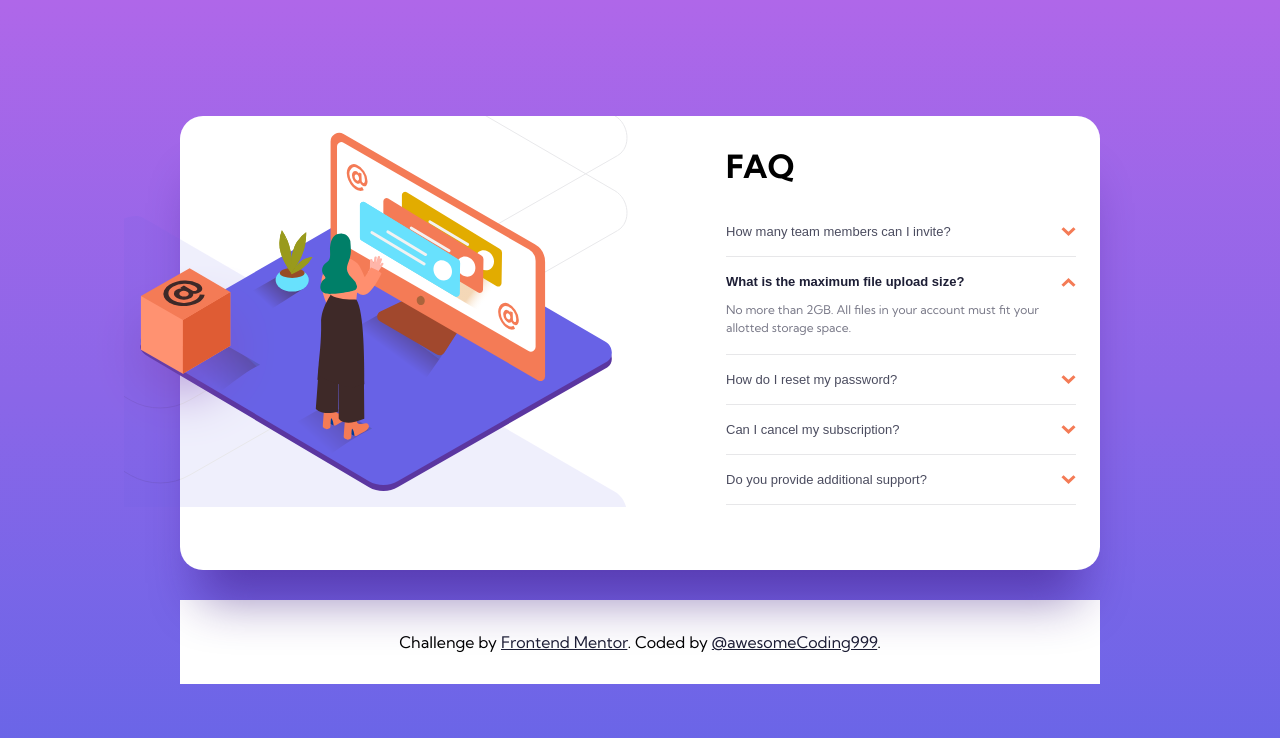
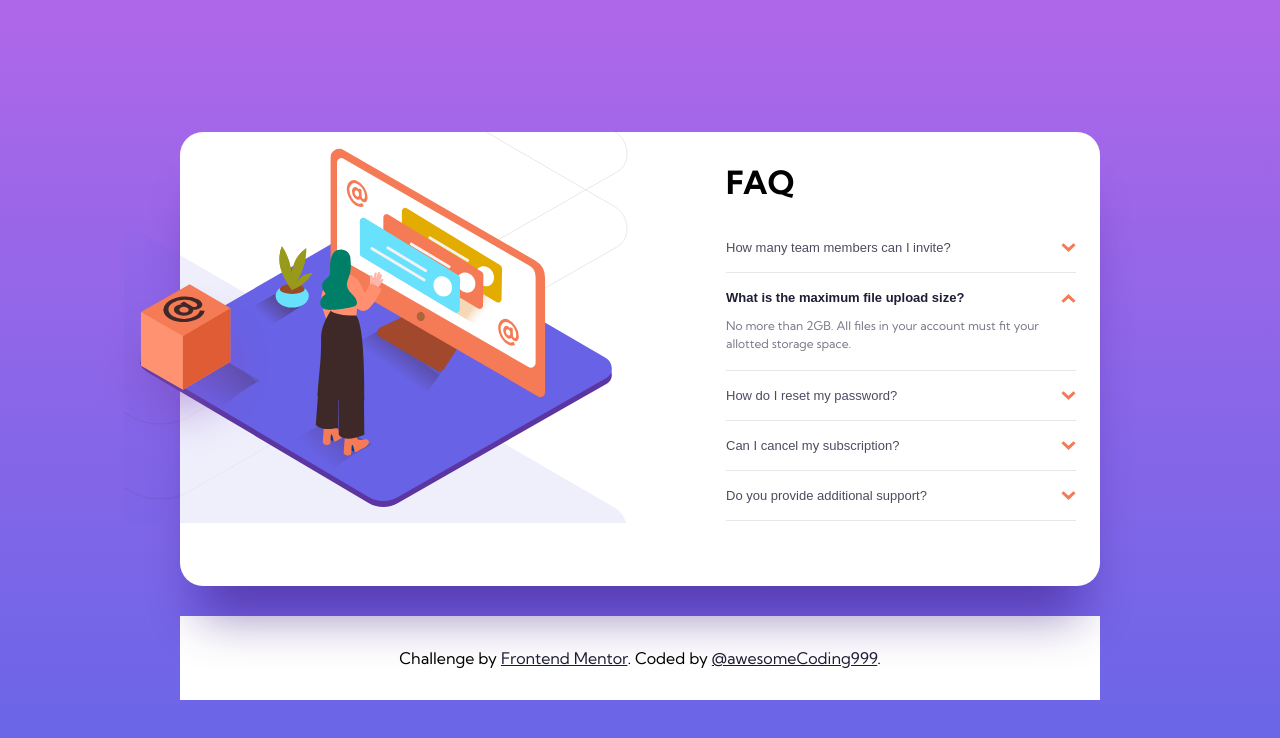
Before and after one commit to awesomeCoding999/frontend-mentor-faq-card, a React (Vite) app: page / in a window 1280 px wide. Shown: the top 738 px of the page. Built offline with nearby package versions, Linux system fonts and the light colour scheme.

Commit message:
fix: adding more margin to card

```diff
--- a/src/components/faq-card/FAQCard.css
+++ b/src/components/faq-card/FAQCard.css
@@ -7,7 +7,7 @@
   box-shadow: 0px 50px 50px -20px rgba(53, 18, 122, 0.497159);
   border-radius: 23px;
   width: 327px;
-  margin: 0 auto 1.875rem;
+  margin: 2rem auto 1.875rem;
   padding: 0 1.5rem 3rem;
   position: relative;
 }
```
